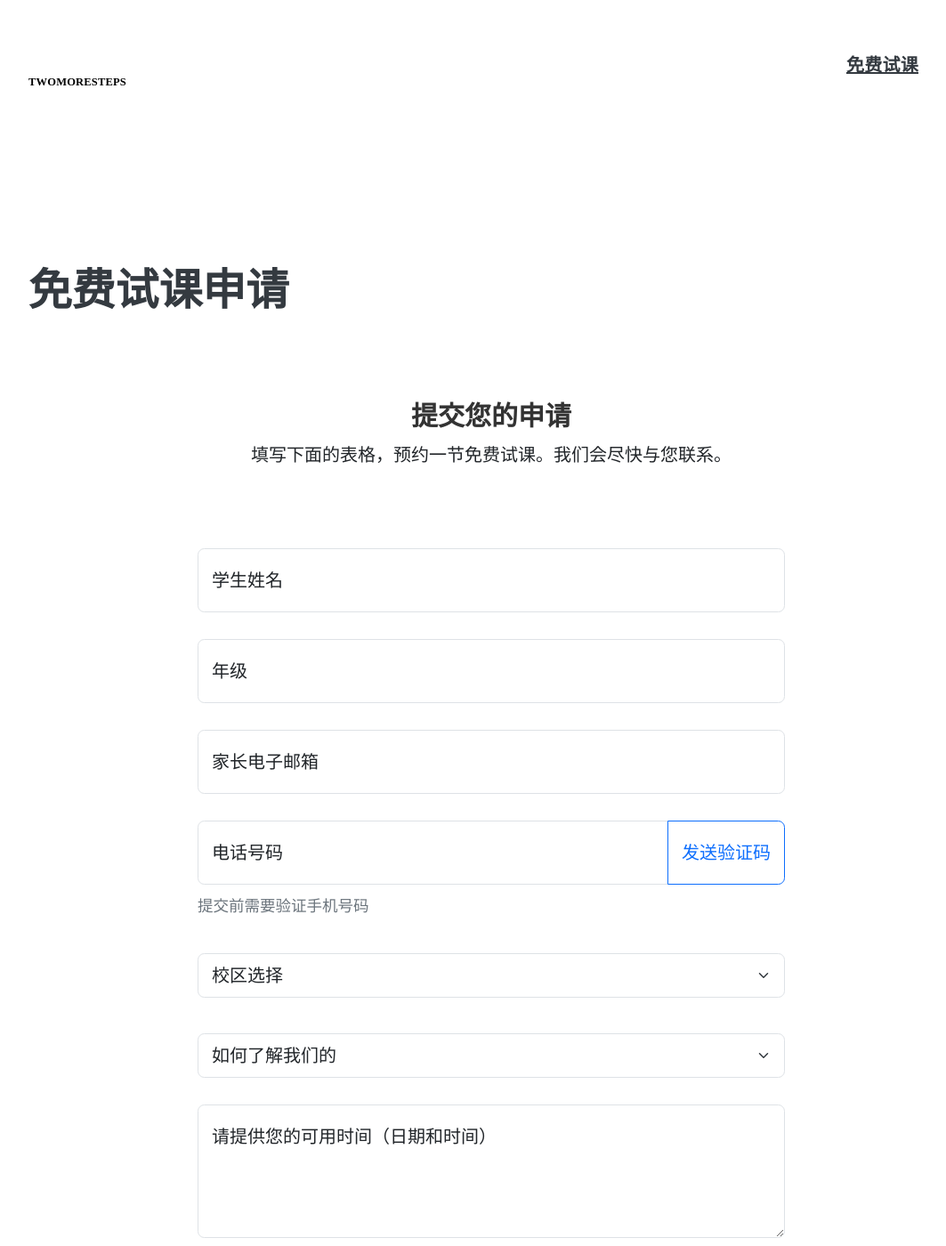
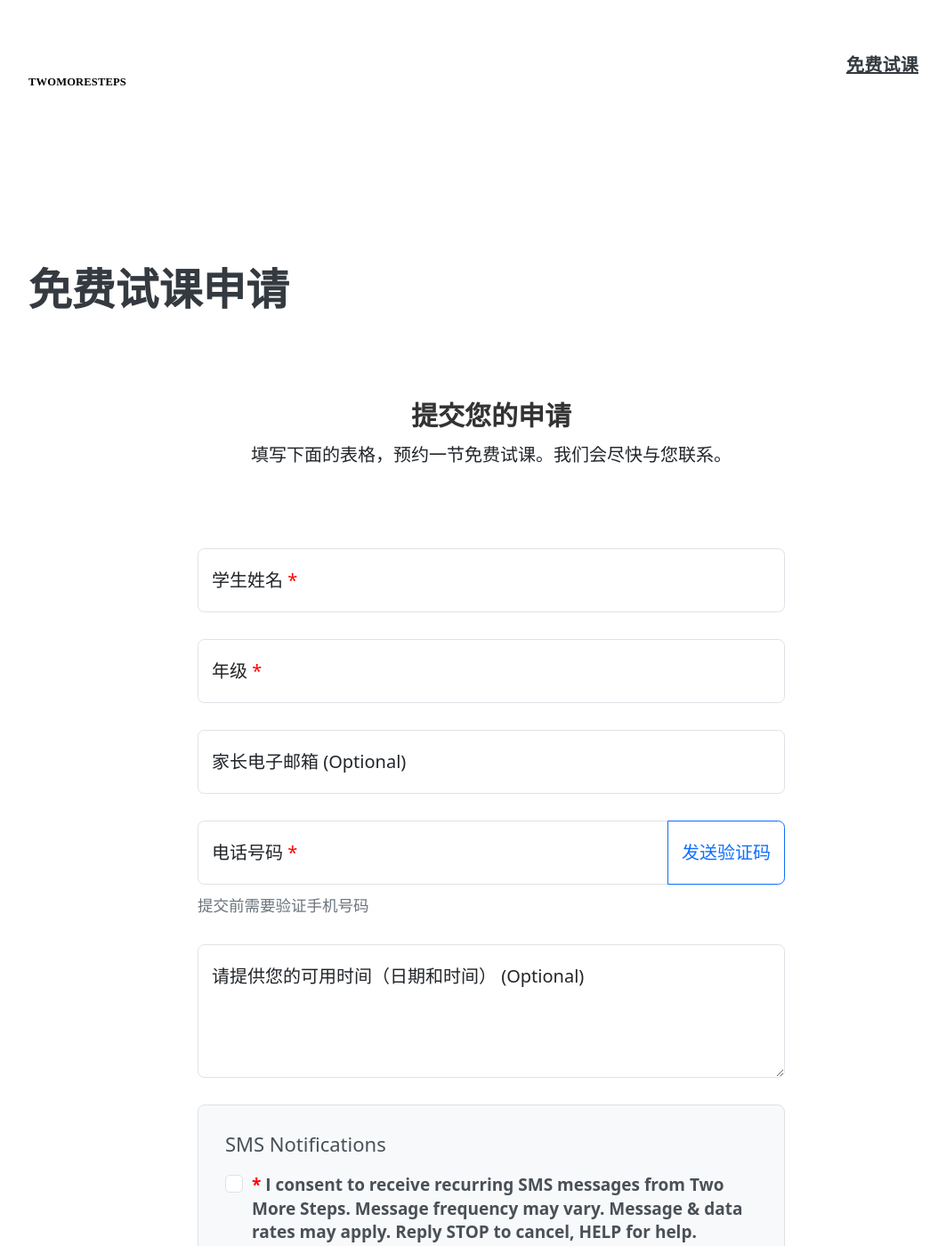
Before and after one commit to twomoresteps/twomoresteps.github.io, a Jekyll site: the page built from cn/free-trial.html, in a window 1280 px wide and 1400 px high. Shown: the whole window at 89% size, without its empty margins (108-1171 px from the left). Built offline with Jekyll 4.4.1, drawn with Linux system fonts in a browser that asks for light colours.

Commit message:
trial form reformed

```diff
--- a/_layouts/free-trial.html
+++ b/_layouts/free-trial.html
@@ -45,7 +45,7 @@ font: sans
           <div class="form-floating mb-4">
             <input id="studentName" type="text" name="studentName" class="form-control" placeholder="Jane"
               required="required" data-error="Name is required.">
-            <label for="studentName">{{ site.data.free-trial[page.locale].freetrial.nameTag }}</label>
+            <label for="studentName">{{ site.data.free-trial[page.locale].freetrial.nameTag }} <span style="color: red;">*</span></label>
             <div class="valid-feedback">
               {{ site.data.free-trial[page.locale].freetrial.successIndicator }}
             </div>
@@ -57,7 +57,7 @@ font: sans
           <div class="form-floating mb-4">
             <input id="studentGrade" type="text" name="studentGrade" class="form-control" placeholder="Ex: 5th Grade"
               required="required" data-error="Valid grade level is required.">
-            <label for="studentGrade">{{ site.data.free-trial[page.locale].freetrial.gradeTag }}</label>
+            <label for="studentGrade">{{ site.data.free-trial[page.locale].freetrial.gradeTag }} <span style="color: red;">*</span></label>
             <div class="valid-feedback">
               {{ site.data.free-trial[page.locale].freetrial.successIndicator }}
             </div>
@@ -68,8 +68,8 @@ font: sans
 
           <div class="form-floating mb-4">
             <input id="emailAddress" type="email" name="emailAddress" class="form-control"
-              placeholder="jane.doe@example.com" required="required" data-error="Valid email is required.">
-            <label for="emailAddress">{{ site.data.free-trial[page.locale].freetrial.parentEmailTag }}</label>
+              placeholder="jane.doe@example.com" data-error="Valid email is required.">
+            <label for="emailAddress">{{ site.data.free-trial[page.locale].freetrial.parentEmailTag }} (Optional)</label>
             <div class="valid-feedback">
               {{ site.data.free-trial[page.locale].freetrial.successIndicator }}
             </div>
@@ -84,7 +84,7 @@ font: sans
               <div class="form-floating" style="flex: 1;">
                 <input id="phoneNumber" type="tel" maxlength="16" name="phoneNumber" class="form-control"
                   placeholder="(123)-456-7890" required="required" data-error="Valid phone number is required.">
-                <label for="phoneNumber">{{ site.data.free-trial[page.locale].freetrial.phoneNumberTag }}</label>
+                <label for="phoneNumber">{{ site.data.free-trial[page.locale].freetrial.phoneNumberTag }} <span style="color: red;">*</span></label>
               </div>
               <button type="button" id="sendCodeBtn" class="btn btn-outline-primary"
                 style="border-top-left-radius: 0; border-bottom-left-radius: 0; min-width: 120px; white-space: nowrap;"
@@ -136,16 +136,12 @@ font: sans
             </div>
           </div>
 
-          <div class="form-select-wrapper mb-4">
-            <select class="form-select" aria-label="Default select example" required="required" id="campus" name="campus">
-              <option value="">{{ site.data.free-trial[page.locale].freetrial.campusTag }}</option>
-              <option id="Irvine" value="Irvine">{{ site.data.free-trial[page.locale].freetrial.campus1 }}</option>
-              <option id="Online" value="Online">{{ site.data.free-trial[page.locale].freetrial.campus5 }}</option>
-            </select>
-          </div>
+          <!-- Campus field hidden - always use Online -->
+          <input type="hidden" id="campus" name="campus" value="Online">
 
-          <div class="form-select-wrapper mb-4">
-            <select class="form-select" aria-label="Default select example" required="required" id="referral"
+          <!-- Referral field hidden -->
+          <div class="form-select-wrapper mb-4" style="display: none;">
+            <select class="form-select" aria-label="Default select example" id="referral"
               name="referral">
               <option value="">{{ site.data.free-trial[page.locale].freetrial.sourceTag }}</option>
               <option id="xiaohongshu" value="xiaohongshu">{{ site.data.free-trial[page.locale].freetrial.source1 }}
@@ -177,9 +173,8 @@ font: sans
 
           <div class="form-floating mb-4">
             <textarea id="availability" name="availability" class="form-control"
-              placeholder="{{ site.data.free-trial[page.locale].freetrial.trialAvailability }}" style="height: 150px;"
-              required></textarea>
-            <label for="availability">{{ site.data.free-trial[page.locale].freetrial.trialAvailability }}</label>
+              placeholder="{{ site.data.free-trial[page.locale].freetrial.trialAvailability }}" style="height: 150px;"></textarea>
+            <label for="availability">{{ site.data.free-trial[page.locale].freetrial.trialAvailability }} (Optional)</label>
           </div>
 
           <!-- SMS Opt-in Section -->
@@ -189,7 +184,7 @@ font: sans
             <div class="form-check mb-3">
               <input class="form-check-input" type="checkbox" id="smsConsent" name="smsConsent" required style="margin-top: 0.1rem;">
               <label class="form-check-label" for="smsConsent" style="font-size: 0.95rem; line-height: 1.4; color: #495057;">
-                <strong>I consent to receive recurring SMS messages from Two More Steps. Message frequency may vary. Message & data rates may apply. Reply STOP to cancel, HELP for help.</strong>
+                <strong><span style="color: red;">*</span> I consent to receive recurring SMS messages from Two More Steps. Message frequency may vary. Message & data rates may apply. Reply STOP to cancel, HELP for help.</strong>
               </label>
               <div class="invalid-feedback">
                 You must consent to receive SMS messages to proceed.
--- a/assets/free-trial-form.js
+++ b/assets/free-trial-form.js
@@ -315,16 +315,16 @@ const submitFormData = async (formData) => {
         const lastName = nameParts.length > 1 ? nameParts.slice(1).join(' ').trim() : '';
         const username = formData.studentName.replace(/\s+/g, '').toLowerCase() + Math.floor(Math.random() * (999 - 100 + 1) + 100);
 
-        // Handle referral details
-        let referralName = formData.referral;
-        if (formData.referral === 'Sales' && formData.salesUsername) {
-            referralName = `${formData.referral}: ${formData.salesUsername}`;
-        } else if (formData.referral === 'Others' && formData.otherReferral) {
-            referralName = `${formData.referral}: ${formData.otherReferral}`;
-        }
+        // Handle referral details (commented out - not sent to backend)
+        // let referralName = formData.referral;
+        // if (formData.referral === 'Sales' && formData.salesUsername) {
+        //     referralName = `${formData.referral}: ${formData.salesUsername}`;
+        // } else if (formData.referral === 'Others' && formData.otherReferral) {
+        //     referralName = `${formData.referral}: ${formData.otherReferral}`;
+        // }
 
-        // Get organization ID from campus selection
-        const organizationId = ORGANIZATION_MAPPING[formData.campus] || ORGANIZATION_MAPPING['Online'];
+        // Always use Online organization ID
+        const organizationId = '681ac94c503902a636d056e2';
 
         const accountData = {
             email2: formData.email,
@@ -335,7 +335,7 @@ const submitFormData = async (formData) => {
             password: '123',
             dateOfBirth: new Date().toISOString(),
             grade: formData.grade,
-            referralName: referralName,
+            // referralName: referralName,  // Commented out - not sent to backend
             preferedLanguage: 'English',
             organizationId: organizationId
         };
```
